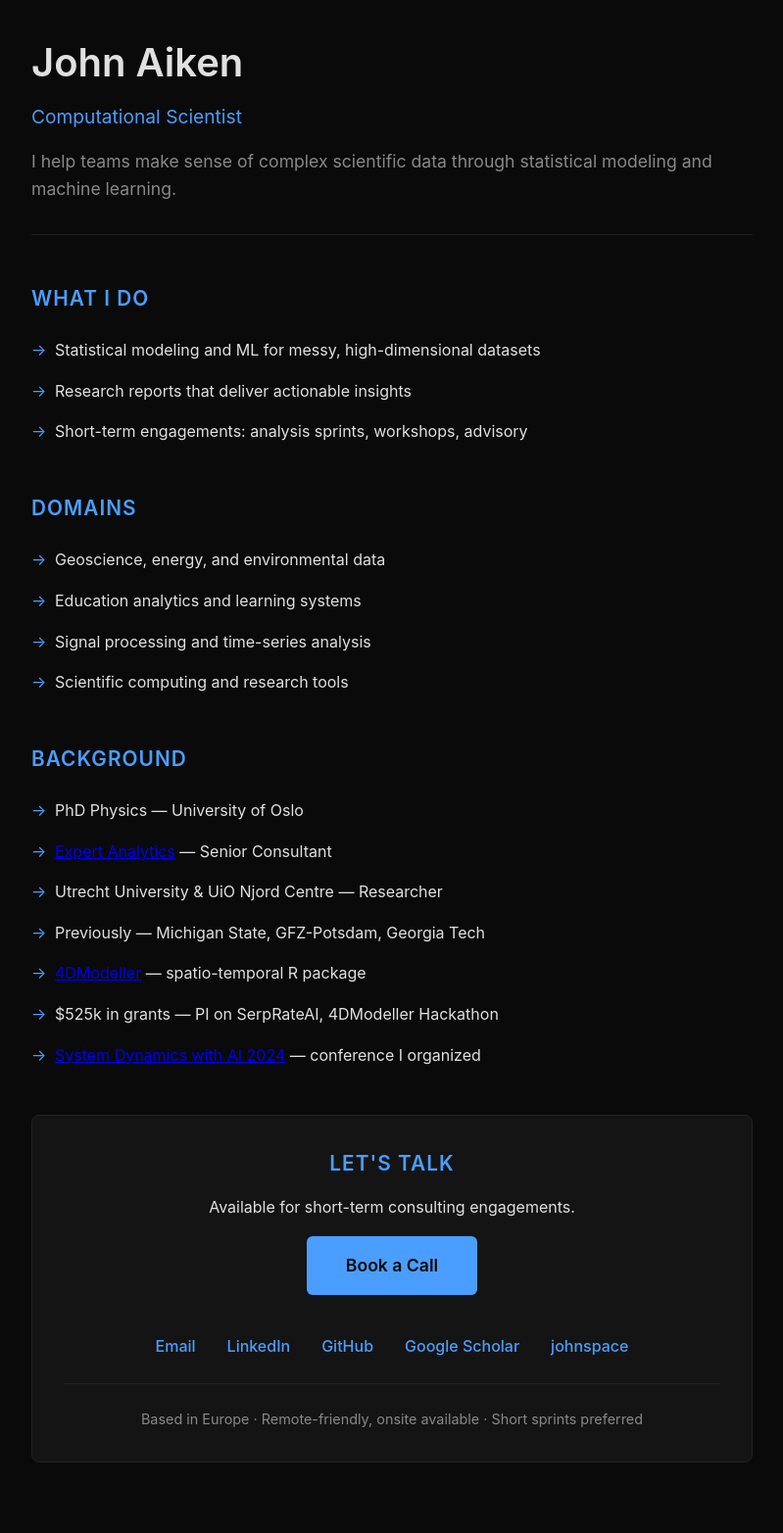
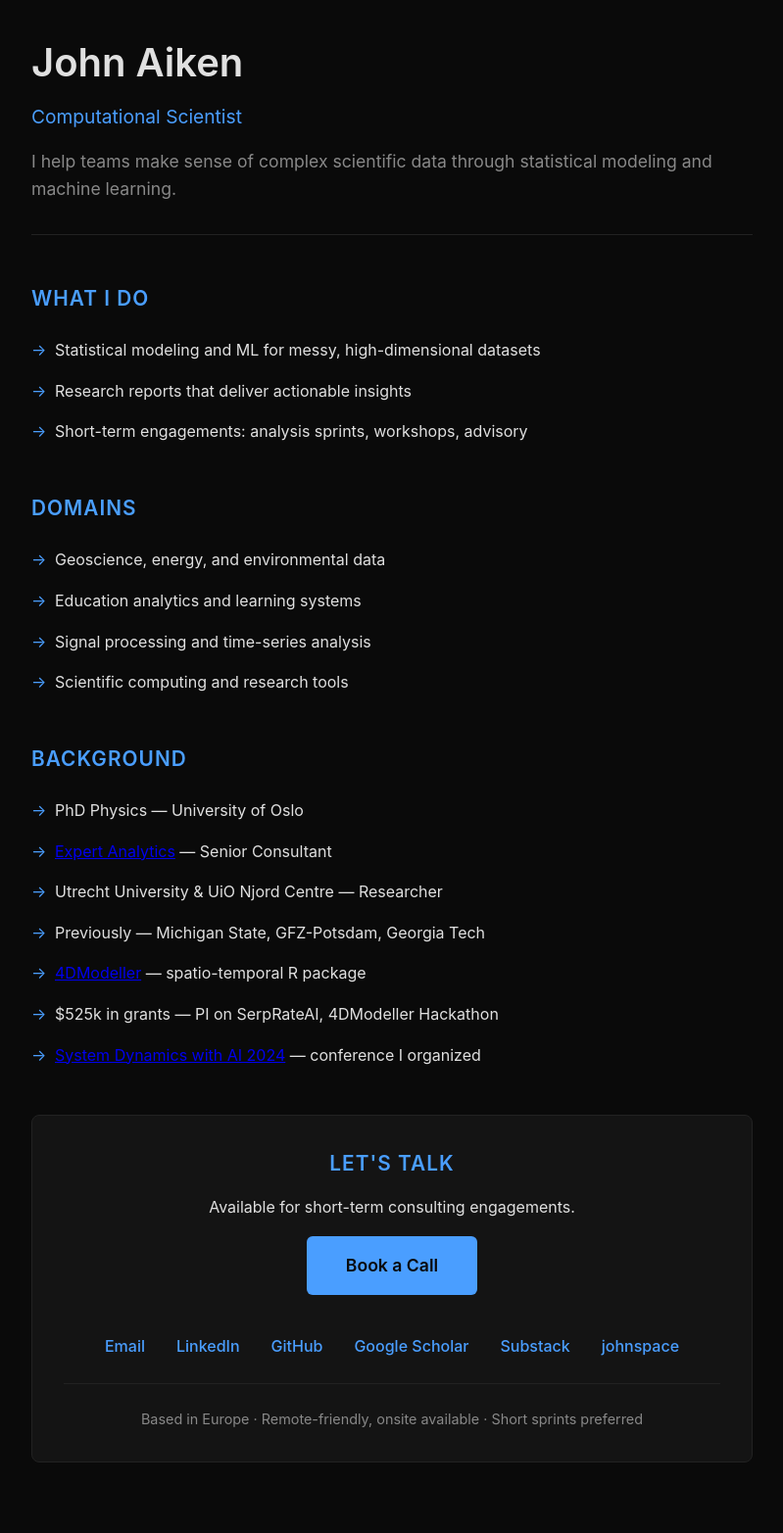
Before and after one commit to mnky9800n/mnky9800n.github.io, a Jekyll site: the page consulting.html, which Jekyll copies as it is, in a window 1280 px wide. Shown: the whole page at 98% size, without its empty margins (240-1039 px from the left). Built offline with Jekyll 4.4.1, drawn with Linux system fonts in a browser that asks for light colours.

Commit message:
Add Substack link

```diff
--- a/consulting.html
+++ b/consulting.html
@@ -230,6 +230,7 @@
             <a href="https://linkedin.com/in/johnmaiken" target="_blank">LinkedIn</a>
             <a href="https://github.com/mnky9800n" target="_blank">GitHub</a>
             <a href="https://scholar.google.com/citations?user=OFBaoZEAAAAJ" target="_blank">Google Scholar</a>
+            <a href="https://open.substack.com/pub/mnky9800n" target="_blank">Substack</a>
             <a href="https://mnky9800n.github.io" target="_blank">johnspace</a>
         </div>
         <p class="availability">Based in Europe · Remote-friendly, onsite available · Short sprints preferred</p>
```
